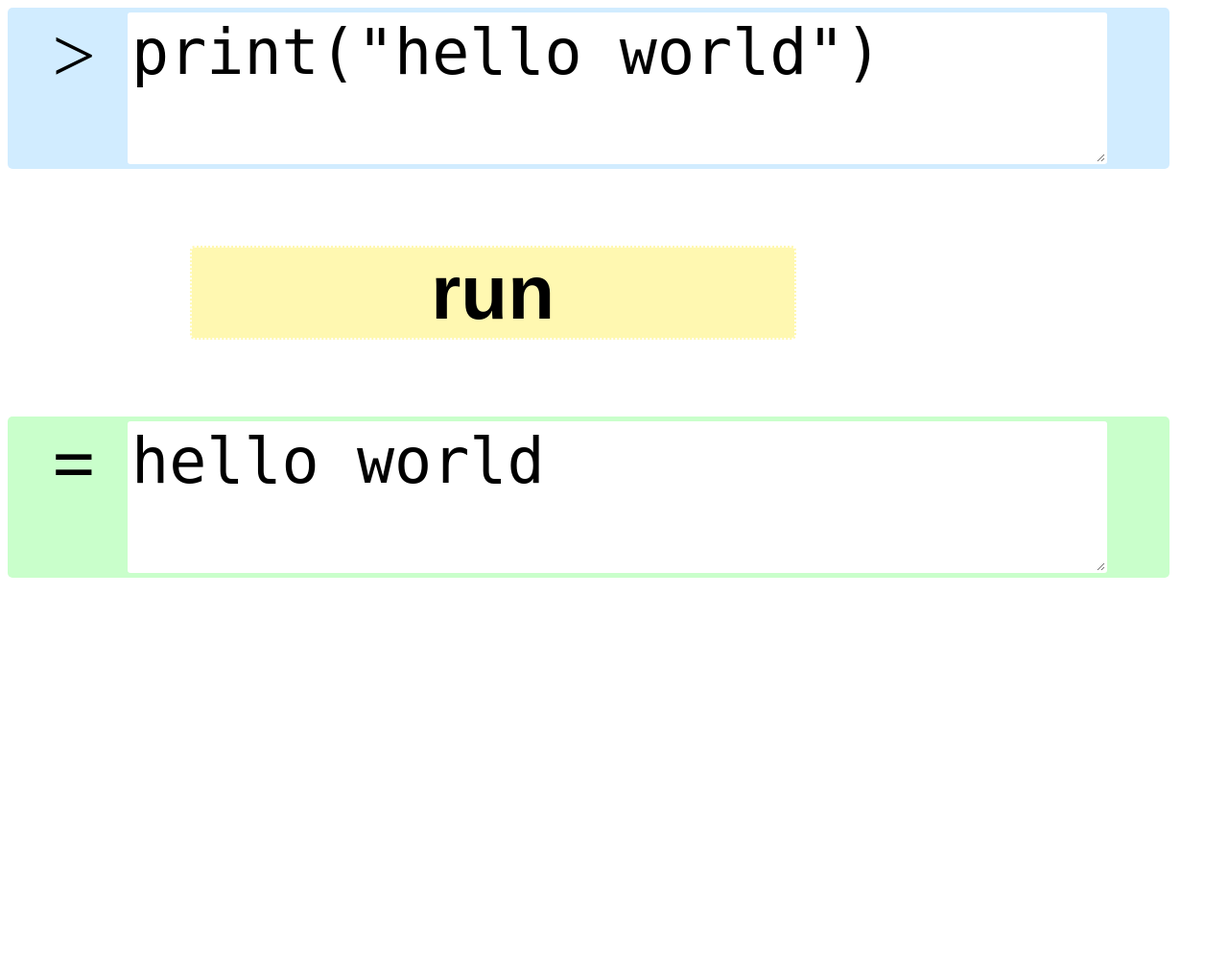
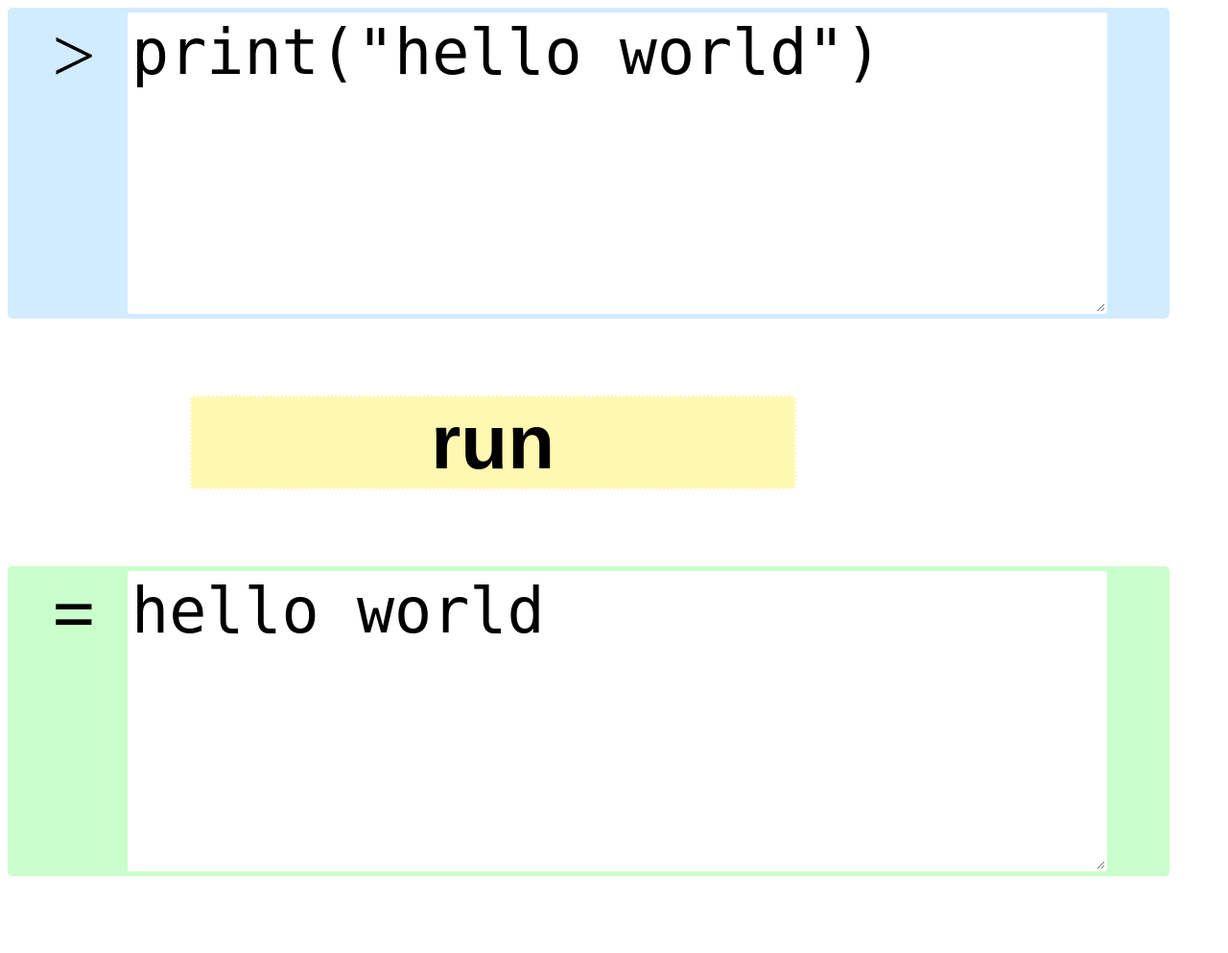
Before and after one commit to hzhangxyz/little_tools, a Flask app: page /python in a window 1280 px wide. Shown: the whole page at 96% size. Before the commit the page ends 602 px from the top, so only its background shows below. Run offline with Flask 2, Linux system fonts and the light colour scheme.

Commit message:
height for python

```diff
--- a/static/python/python.css
+++ b/static/python/python.css
@@ -11,6 +11,7 @@
     width: 85%;
     margin-left: 10%;
     font-size: 100%;
+    height: 40%;
 }
 .i3{
     width: 10%;
@@ -30,6 +31,7 @@
     width: 85%;
     margin-left: 10%;
     font-size: 100%;
+    height: 40%;
 }
 .o3{
     width: 10%;
```
